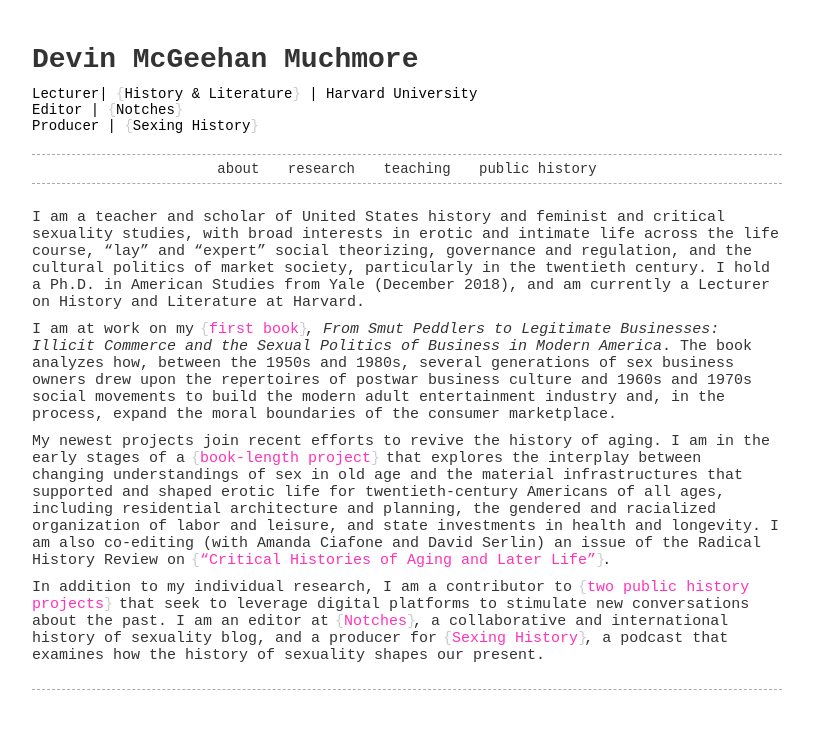
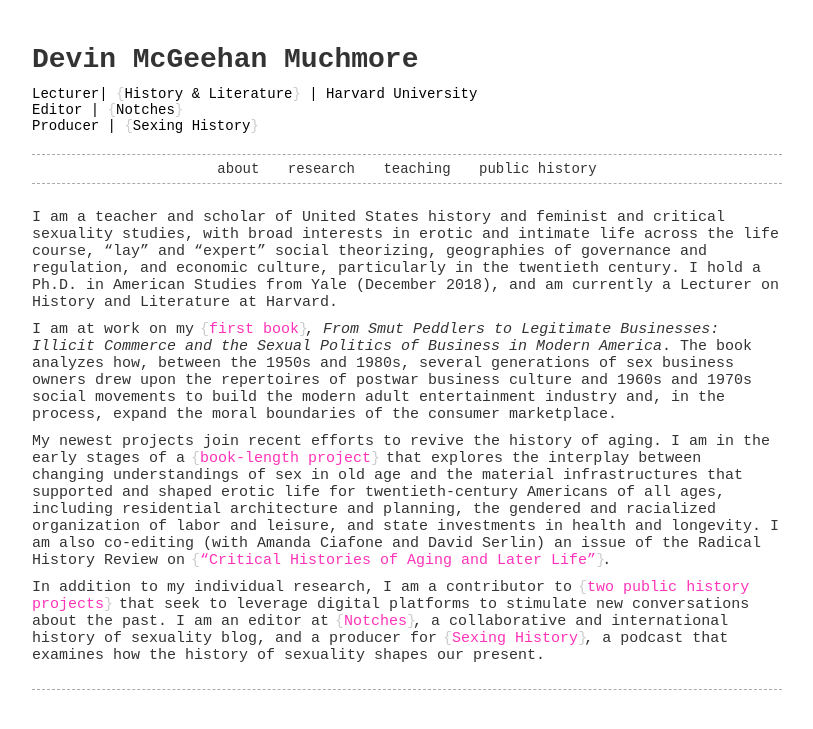
Before and after one commit to devintmm/devintmm.github.io, a Jekyll site: the page built from index.md, in a window 1280 px wide. Shown: the top 729 px of the page, without its empty margins (233-1046 px from the left). Built offline with Jekyll 4.4.1, drawn with Linux system fonts in a browser that asks for light colours.

Commit message:
Update index.md

```diff
--- a/index.md
+++ b/index.md
@@ -1,7 +1,7 @@
 ---
 layout: content
 ---
-I am a teacher and scholar of United States history and feminist and critical sexuality studies, with broad interests in erotic and intimate life across the life course, "lay" and "expert" social theorizing, governance and regulation, and the cultural politics of market society, particularly in the twentieth century. I hold a Ph.D. in American Studies from Yale (December 2018), and am currently a Lecturer on History and Literature at Harvard.
+I am a teacher and scholar of United States history and feminist and critical sexuality studies, with broad interests in erotic and intimate life across the life course, "lay" and "expert" social theorizing, geographies of governance and regulation, and economic culture, particularly in the twentieth century. I hold a Ph.D. in American Studies from Yale (December 2018), and am currently a Lecturer on History and Literature at Harvard.
 
 I am at work on my [first book](/research), *From Smut Peddlers to Legitimate Businesses: Illicit Commerce and the Sexual Politics of Business in Modern America*. The book analyzes how, between the 1950s and 1980s, several generations of sex business owners drew upon the repertoires of postwar business culture and 1960s and 1970s social movements to build the modern adult entertainment industry and, in the process, expand the moral boundaries of the consumer marketplace.
 
```
